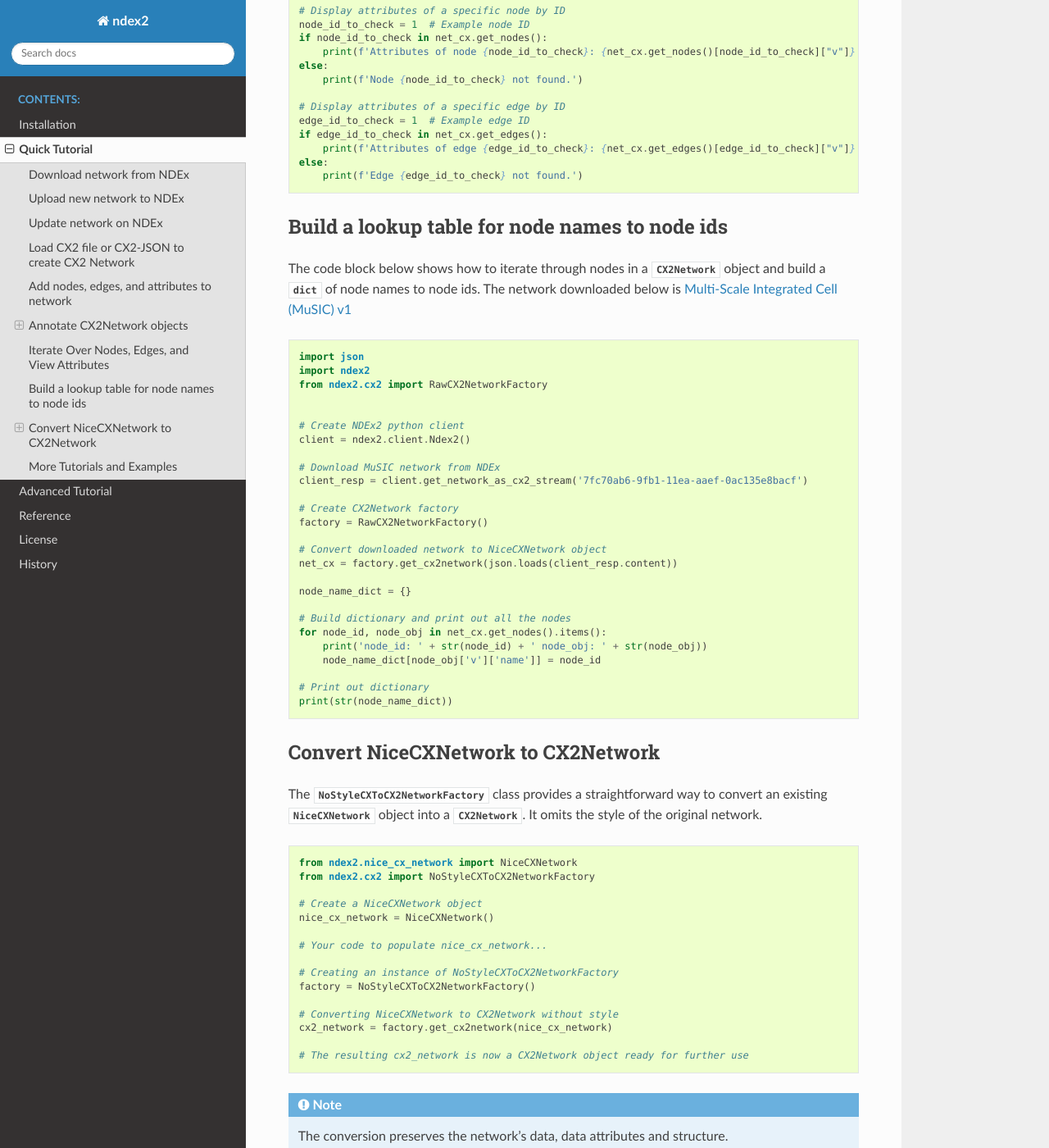
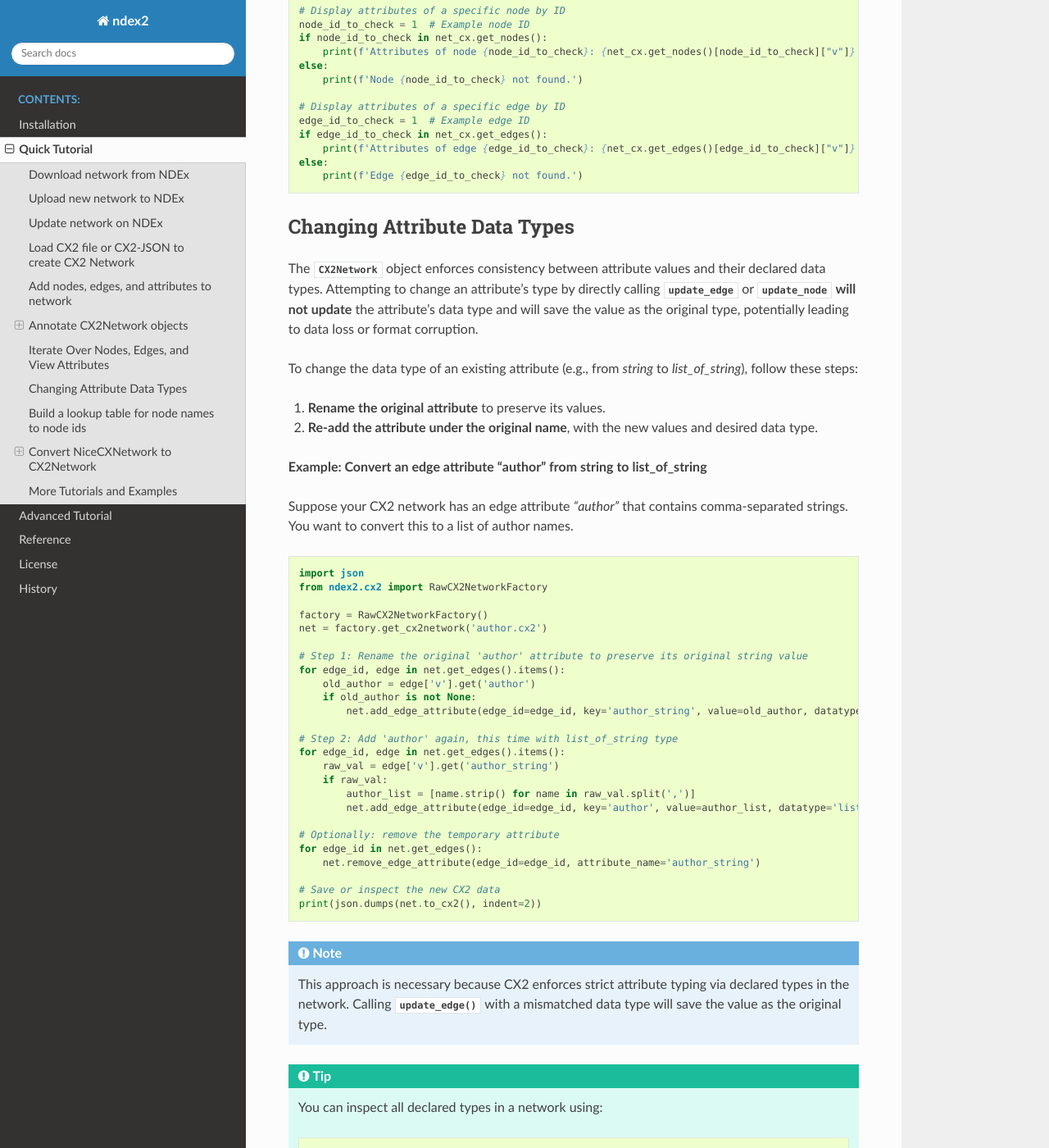
Before and after one commit to ndexbio/ndex2-client, a Sphinx documentation site: the page built from docs/quicktutorial.rst, in a window 1280 px wide and 1400 px high, scrolled down 6650 px. Shown: the whole window at 82% size. Built offline with Sphinx 7.4.7 and the Read the Docs theme 3.1.0, drawn with Linux system fonts in a browser that asks for light colours; some of the changed text lies outside the part shown.

Commit message:
Add tutorial on how to change data type of attribute

```diff
--- a/docs/quicktutorial.rst
+++ b/docs/quicktutorial.rst
@@ -390,6 +390,67 @@ To display the attributes of a node or an edge with a given ID, you can access t
     else:
         print(f'Edge {edge_id_to_check} not found.')
 
+Changing Attribute Data Types
+-------------------------------
+
+The :py:class:`~ndex2.cx2.CX2Network` object enforces consistency between attribute values and their declared data types. Attempting to change
+an attribute's type by directly calling :py:class:`update_edge` or :py:class:`~ndex2.cx2.CX2Network.update_node` **will not update**
+the attribute's data type and will save the value as the original type, potentially leading to data loss or format corruption.
+
+To change the data type of an existing attribute (e.g., from `string` to `list_of_string`), follow these steps:
+
+1. **Rename the original attribute** to preserve its values.
+2. **Re-add the attribute under the original name**, with the new values and desired data type.
+
+**Example: Convert an edge attribute "author" from string to list_of_string**
+
+Suppose your CX2 network has an edge attribute `"author"` that contains comma-separated strings.
+You want to convert this to a list of author names.
+
+.. code-block:: python
+
+    import json
+    from ndex2.cx2 import RawCX2NetworkFactory
+
+    factory = RawCX2NetworkFactory()
+    net = factory.get_cx2network('author.cx2')
+
+    # Step 1: Rename the original 'author' attribute to preserve its original string value
+    for edge_id, edge in net.get_edges().items():
+        old_author = edge['v'].get('author')
+        if old_author is not None:
+            net.add_edge_attribute(edge_id=edge_id, key='author_string', value=old_author, datatype='string')
+
+    # Step 2: Add 'author' again, this time with list_of_string type
+    for edge_id, edge in net.get_edges().items():
+        raw_val = edge['v'].get('author_string')
+        if raw_val:
+            author_list = [name.strip() for name in raw_val.split(',')]
+            net.add_edge_attribute(edge_id=edge_id, key='author', value=author_list, datatype='list_of_string')
+
+    # Optionally: remove the temporary attribute
+    for edge_id in net.get_edges():
+        net.remove_edge_attribute(edge_id=edge_id, attribute_name='author_string')
+
+    # Save or inspect the new CX2 data
+    print(json.dumps(net.to_cx2(), indent=2))
+
+
+.. note::
+
+   This approach is necessary because CX2 enforces strict attribute typing via declared types in the network.
+   Calling :py:meth:`~ndex2.cx2.CX2Network.update_edge` with a mismatched data type will save the value as the original type.
+
+.. tip::
+
+    You can inspect all declared types in a network using:
+
+    .. code-block:: python
+
+        print(net.get_attribute_declarations())
+
+
+This practice ensures valid CX2 output that respects the schema and avoids data loss or format corruption.
 
 Build a lookup table for node names to node ids
 --------------------------------------------------------
```
